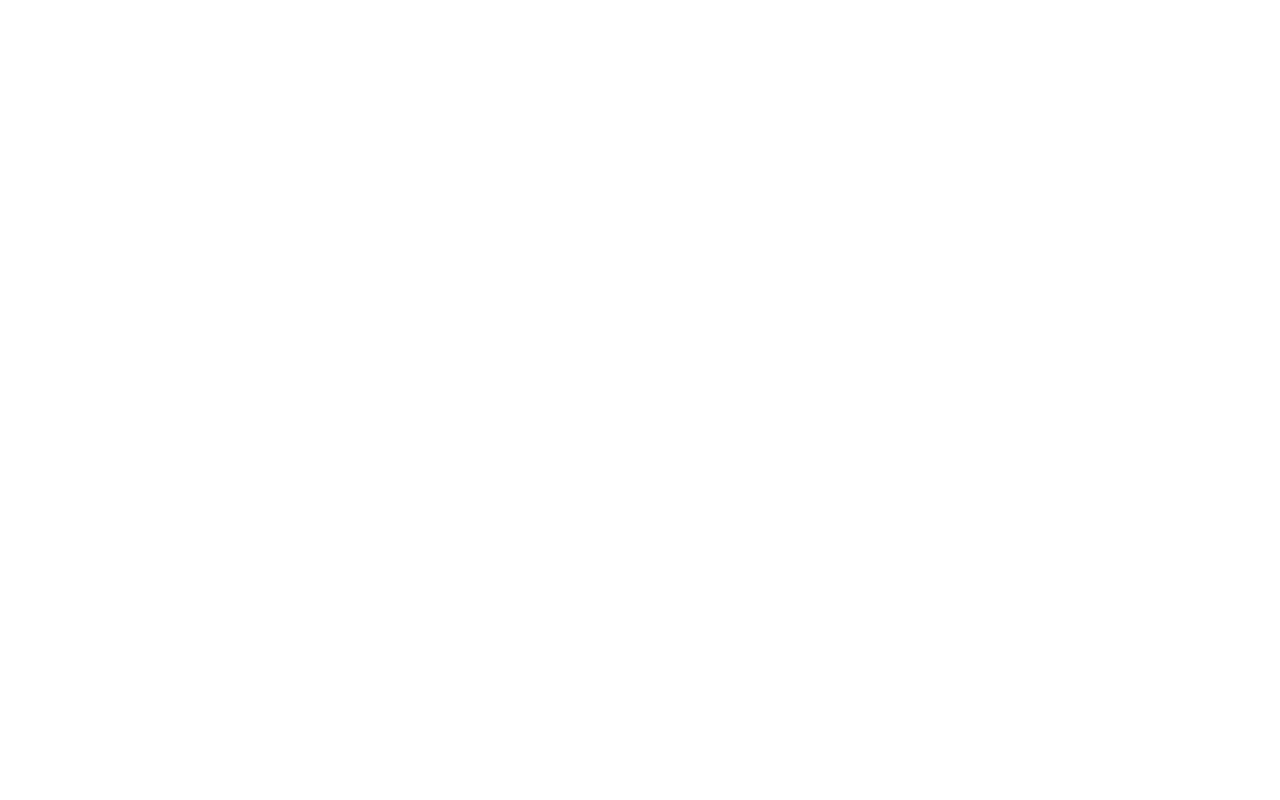
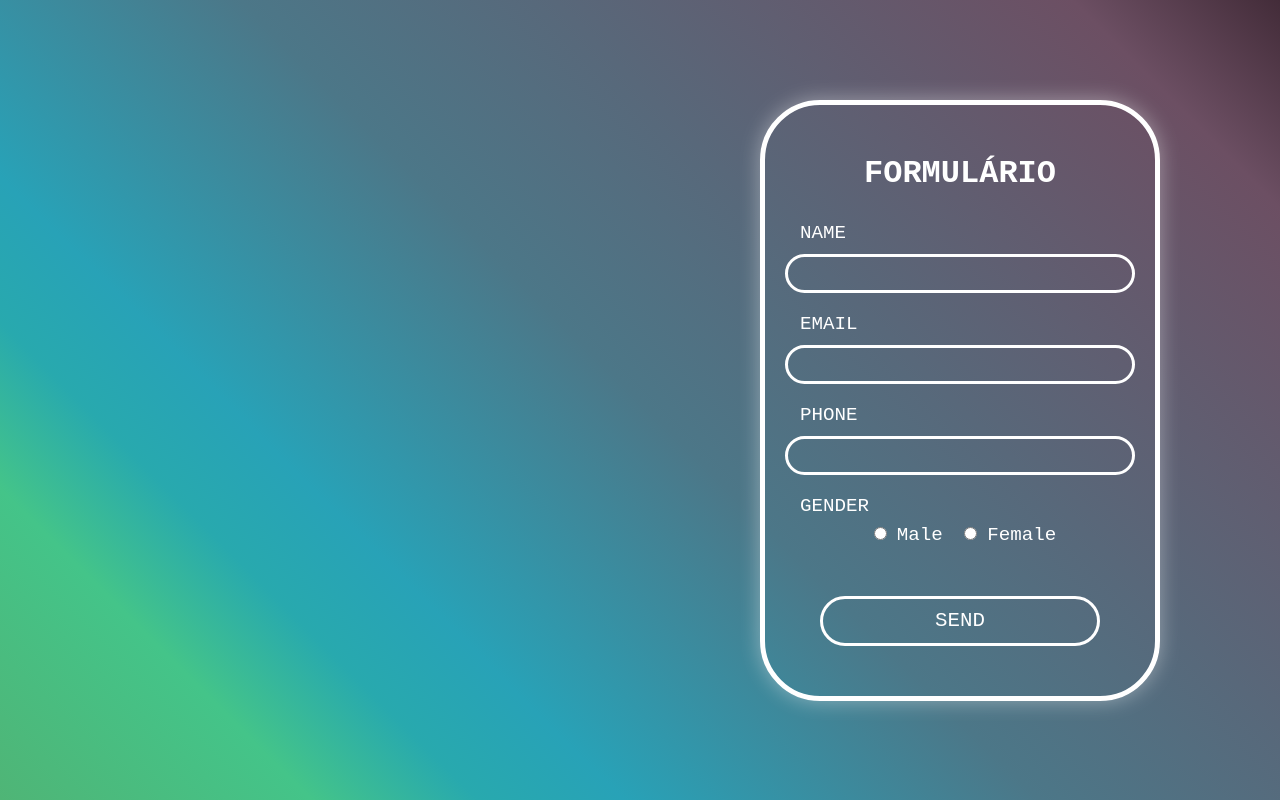
Before and after one commit to tvgc/exercice_02-form, a plain HTML site: page assets/index.html in a window 1280 px wide. Drawn offline with Linux system fonts and the light colour scheme; a web font is replaced by a local one.

Commit message:
Finished project

```diff
--- /dev/null
+++ b/assets/css/template.css
@@ -0,0 +1,123 @@
+@charset "UTF-08";
+
+@import url('https://fonts.googleapis.com/css2?family=DM+Mono:ital,wght@1,300;1,400;1,500&display=swap');
+
+* {
+    margin: 0px;
+    padding: 0px;
+    box-sizing: border-box;
+}
+
+main {
+    display: flex;
+    width: 100%;
+    height: 100vh;
+    font-family: 'DM Mono', monospace;
+    font-weight: 500;
+    background-image: linear-gradient(45deg, #4fb576 0%, #44c489 15%, #28a9ae 23%, #28a2b7 30%, #4c7788 50%, #6c4f63 90%, #432c39 100%);
+    background-blend-mode: multiply;
+    color: white;
+}
+
+main .background-image {
+    flex: 1;
+
+}
+
+main .container {
+    flex: 1;
+    display: flex;
+    align-items: center;
+    justify-content: center;
+}
+
+main .container .form-container {
+    flex: 1;
+    max-width: 400px;
+    padding: 20px;
+    border-radius: 60px;
+    border: solid 5px white;
+    box-shadow: 0px 0px 20px 1px rgba(255, 255, 255, 0.363);
+}
+
+main .container .form-container h1 {
+    padding: 30px;
+    text-align: center;
+}
+
+main .container .form-container .item {
+    margin-bottom: 20px;
+}
+
+main .container .form-container label {
+    display: block;
+    font-size: 1.2em;
+}
+
+main .container .form-container label input {
+    width: 100%;
+    padding: 5px 20px;
+    font-size: 1.05em;
+    outline: none;
+    margin-top: 10px;
+    border-radius: 50px;
+    background-color: transparent;
+    border: solid 3px white;
+}
+
+/* main .container .form-container .gender {
+    display: flex;
+    justify-content: center;
+
+} */
+
+main .container .form-container label input[type=radio] {
+    width: auto;
+    margin-left: 10px;
+}
+
+main .container .form-container label input[type=radio], p {
+    display: inline;
+    margin-left: 10px;
+}
+
+main .container .form-container label .out-container {
+   display: flex;
+   justify-content: center;
+}
+
+main .container .form-container label .input-title {
+    display: inline;
+    padding-left: 15px;
+}
+
+main .container .form-container button {
+    display: block;
+    margin: 50px auto 30px auto;
+    font-size: 1.3em;
+    width: 80%;
+    border-radius: 50px;
+    height: 50px;
+    font-family: 'DM Mono', monospace;
+    font-weight: 500;
+    background-color: transparent;
+    border: solid 3px white;
+    color: white;
+}
+
+main .container .form-container button:hover {
+    cursor: pointer;
+    box-shadow: 0px 0px 20px 1px rgba(255, 255, 255, 0.363);
+}
+
+@media (max-width:1000px) {
+
+    main .background-image {
+        flex: 0;
+    }
+
+    main .container .form-container {
+        margin: auto 15px;
+    }
+
+}
--- a/assets/index.html
+++ b/assets/index.html
@@ -4,9 +4,49 @@
     <meta charset="UTF-8">
     <meta http-equiv="X-UA-Compatible" content="IE=edge">
     <meta name="viewport" content="width=device-width, initial-scale=1.0">
+    <link rel="stylesheet" href="css/template.css">
     <title>Form</title>
 </head>
 <body>
-
+    <main>
+        <div class="background-image"></div>
+        <div class="container">
+            <div class="form-container">
+                <h1>FORMULÁRIO</h1>
+                <form action="" method="post"> <!-- inserir em action o link de destino -->
+                    <div class="item">
+                        <label for="name">
+                            <div class="input-title">NAME</div><br>
+                            <input type="text" name="user" id="name">  <!-- type é o tipo do input, name é título do input, e id é para conectar com o label e quando o usuário clicar em cima do "NAME" automaticamente seleciona o input -->
+                        </label>
+                    </div>
+                    <div class="item">
+                        <label for="e-mail">
+                            <div class="input-title">EMAIL</div><br>
+                            <input type="email" name="e-mail" id="e-mail">
+                        </label>
+                    </div>
+                    <div class="item">
+                        <label for="phone-number">
+                            <div class="input-title">PHONE</div><br>
+                            <input type="tel" name="phone-number" id="phone-number">
+                        </label>
+                    </div>
+                    <div class="item gender">
+                        <label for="gender">
+                            <div class="input-title">GENDER</div><br>
+                            <div class="out-container">
+                                <div class="in-container">
+                                    <input type="radio" name="gender" value="M"><p>Male</p>
+                                    <input type="radio" name="gender" value="F"><p>Female</p>
+                                </div>
+                            </div>
+                        </label>
+                    </div>
+                    <button>SEND</button>
+                </form>
+            </div>
+        </div>
+    </main>
 </body>
 </html>
```
